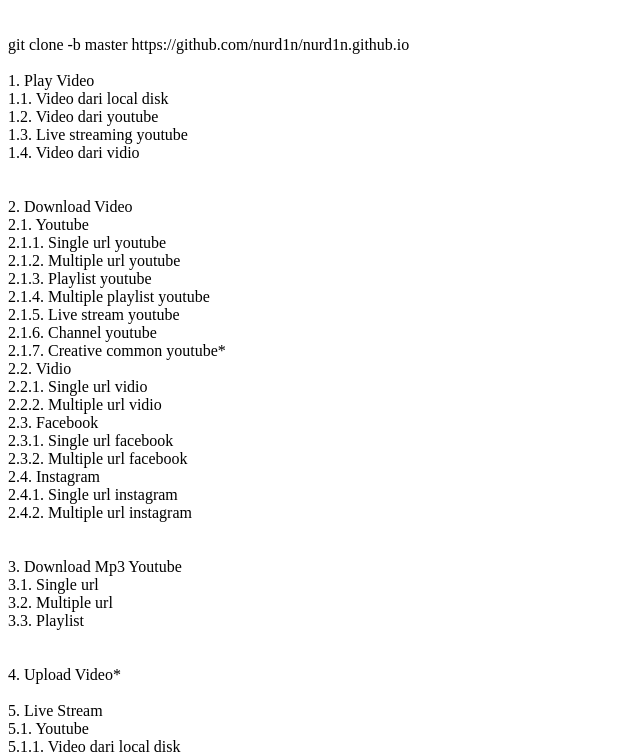
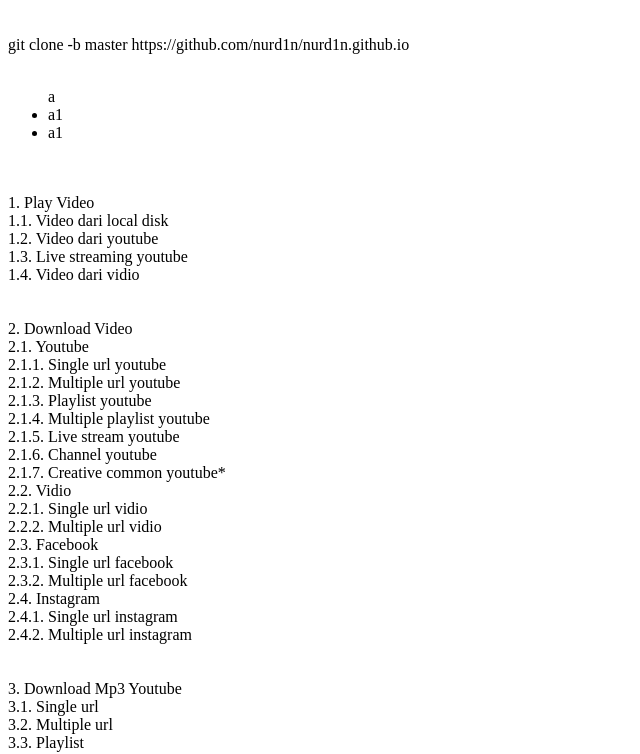
Before and after one commit to nurd1n/nurd1n.github.io, a plain HTML site: page index.html in a window 1280 px wide. Shown: the part 48-802 px from the top of the page, without its empty margins (0-640 px from the left). Drawn offline with Linux system fonts and the light colour scheme.

Commit message:
Update index.html

```diff
--- a/index.html
+++ b/index.html
@@ -2,6 +2,11 @@
 <h1>Nurdianto Xoxo</h1>
 <br/>
 git clone -b master https://github.com/nurd1n/nurd1n.github.io
+<br/><br/>
+<ul>
+a
+<li>a1<li>a1</li></li>
+</ul>
 <br/><br/>
 1. Play Video<br/>
 &#09;1.1. Video dari local disk<br/>
```
